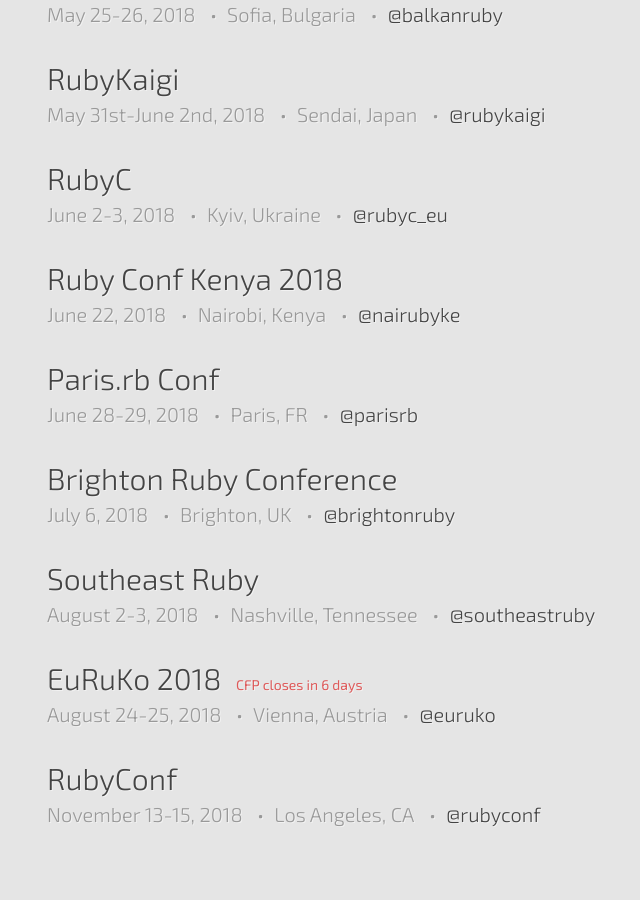
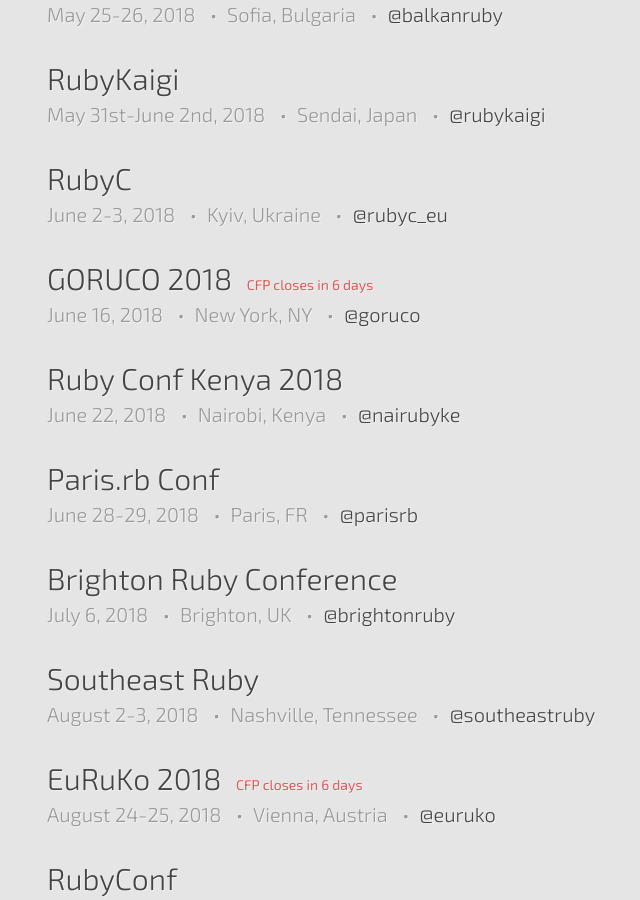
Before and after one commit to ruby-conferences/ruby-conferences.github.io, a Jekyll site: the page built from index.html, in a window 1280 px wide and 900 px high, scrolled down 1202 px. Shown: the whole window, without its empty margins (193-833 px from the left). Built offline with Jekyll 4.4.1, drawn with Linux system fonts in a browser that asks for light colours.

Commit message:
Add GORUCO 2018

```diff
--- a/_data/current.yml
+++ b/_data/current.yml
@@ -69,6 +69,14 @@
   cfp_phrase: CFP closes
   cfp_date: "Apr 1, 2018"
 
+- name: GORUCO 2018
+  location: New York, NY
+  dates: "June 16, 2018"
+  url: http://goruco.com
+  twitter: goruco
+  cfp_phrase: CFP closes
+  cfp_date: "April 15, 2018"
+
 - name: Ruby Conf Kenya 2018
   location: Nairobi, Kenya
   dates: "June 22, 2018"
```
